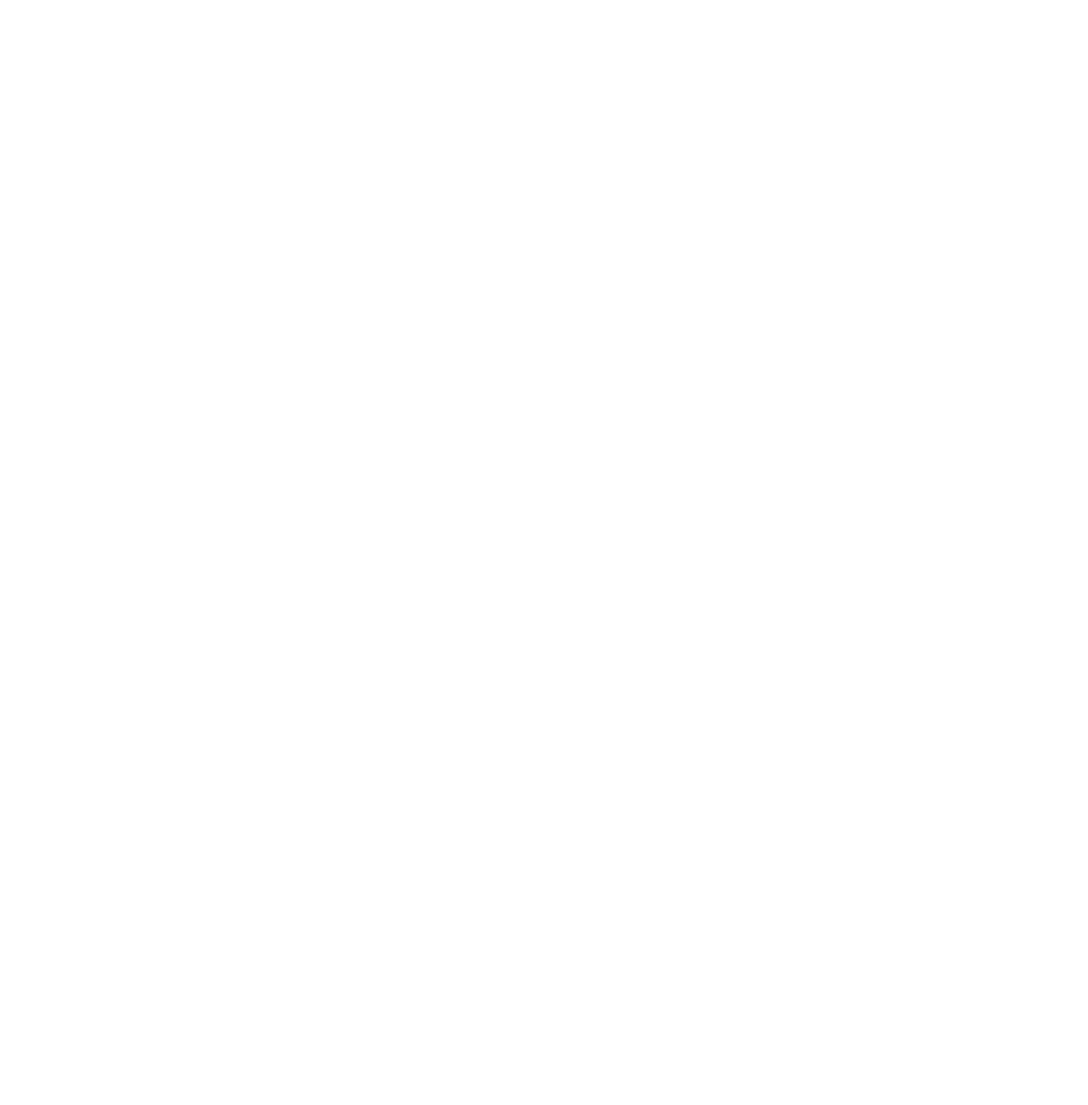
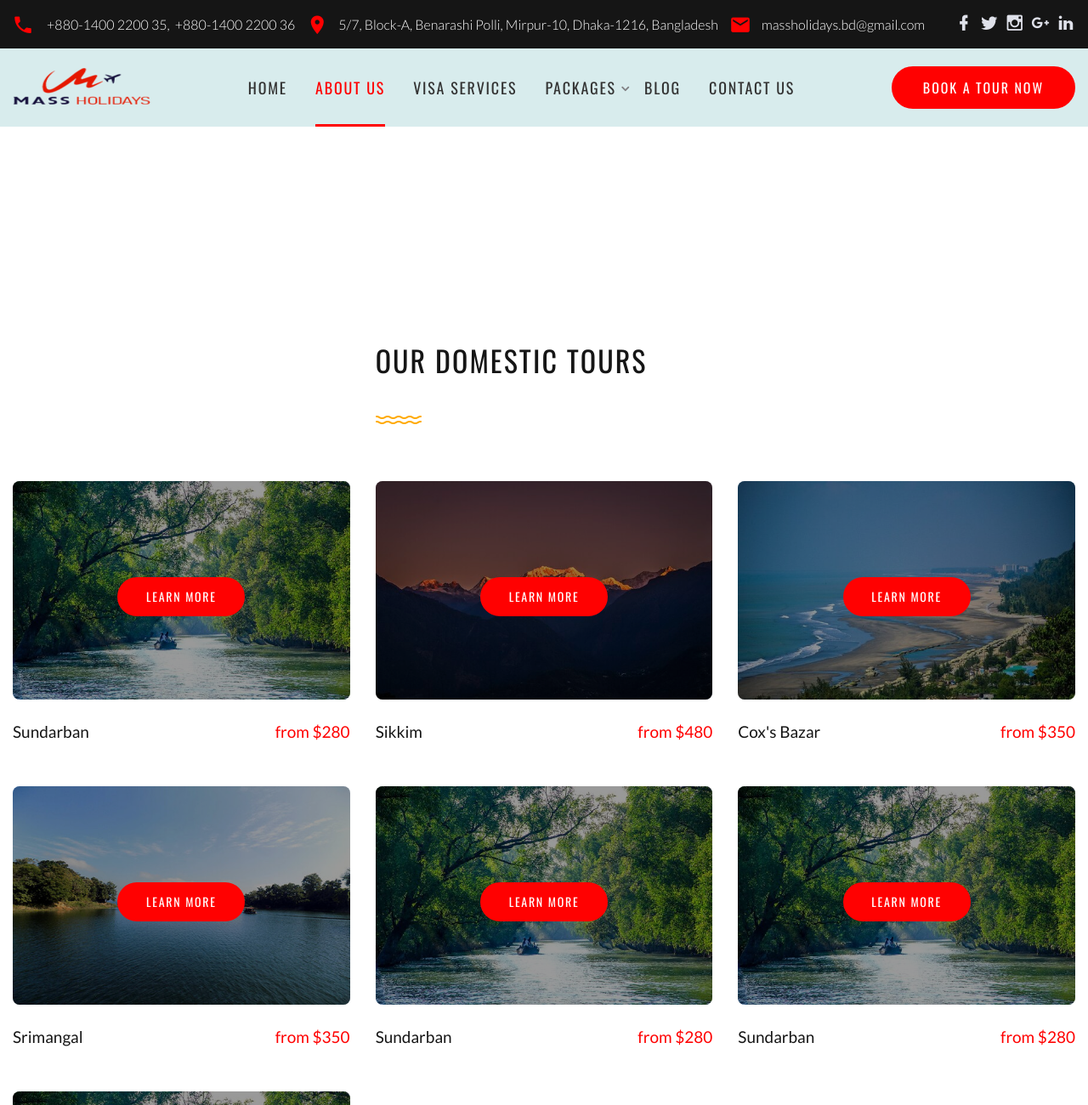
Before and after one commit to asifdotpy/massHolidays, a plain HTML site: page domestic.html in a window 1280 px wide. Shown: the top 1300 px of the page at 85% size. Before the commit the page ends 800 px from the top, so only its background shows below. Drawn offline with nearby package versions, Linux system fonts and the light colour scheme.

Commit message:
domestic page added initial release

```diff
--- a/domestic.html
+++ b/domestic.html
@@ -0,0 +1,220 @@
+<!DOCTYPE html>
+<html class="wide wow-animation" lang="en">
+  <head>
+    <!-- Site Title-->
+    <title>Mass Holidays BD - About Us</title>
+    <meta name="format-detection" content="telephone=no">
+    <meta name="viewport" content="width=device-width, height=device-height, initial-scale=1.0">
+    <meta http-equiv="X-UA-Compatible" content="IE=edge">
+    <meta charset="utf-8">
+    <!-- Stylesheets -->
+    <link rel="stylesheet" type="text/css" href="//fonts.googleapis.com/css?family=Oswald:200,400%7CLato:300,400,300italic,700%7CMontserrat:900">
+    <link rel="stylesheet" href="css/bootstrap.css">
+    <link rel="stylesheet" href="css/style.css">
+    <link rel="stylesheet" href="css/fonts.css">
+		<!--[if lt IE 10]>
+    <div style="background: #212121; padding: 10px 0; box-shadow: 3px 3px 5px 0 rgba(0,0,0,.3); clear: both; text-align:center; position: relative; z-index:1;"><a href="https://windows.microsoft.com/en-US/internet-explorer/"><img src="images/ie8-panel/warning_bar_0000_us.jpg" border="0" height="42" width="820" alt="You are using an outdated browser. For a faster, safer browsing experience, upgrade for free today."></a></div>
+    <script src="js/html5shiv.min.js"></script>
+		<![endif]-->
+  </head>
+  <body>
+    <div class="page">
+        <header class="section page-header">
+            <!-- RD Navbar-->
+            <div class="rd-navbar-wrap rd-navbar-corporate" style="height: 241px;">
+              <nav class="rd-navbar rd-navbar-original rd-navbar-static" data-layout="rd-navbar-fixed" data-sm-layout="rd-navbar-fixed" data-md-layout="rd-navbar-fixed" data-md-device-layout="rd-navbar-fixed" data-lg-layout="rd-navbar-fullwidth" data-xl-layout="rd-navbar-static" data-lg-device-layout="rd-navbar-fixed" data-xl-device-layout="rd-navbar-static" data-md-stick-up-offset="130px" data-lg-stick-up-offset="100px" data-stick-up="true" data-sm-stick-up="true" data-md-stick-up="true" data-lg-stick-up="true" data-xl-stick-up="true">
+                <div class="rd-navbar-collapse-toggle toggle-original" data-rd-navbar-toggle=".rd-navbar-collapse"><span></span></div>
+                <div class="rd-navbar-top-panel rd-navbar-collapse novi-background toggle-original-elements">
+                  <div class="rd-navbar-top-panel-inner">
+                    <ul class="list-inline">
+                      <li class="box-inline list-inline-item"><span class="icon novi-icon icon-md-smaller icon-secondary mdi mdi-phone"></span>
+                        <ul class="list-comma">
+                          <li><a href="tel:#">+880-1400 2200 35</a></li>
+                          <li><a href="tel:#">+880-1400 2200 36</a></li>
+                        </ul>
+                      </li>
+                      <li class="box-inline list-inline-item"><span class="icon novi-icon icon-md-smaller icon-secondary mdi mdi-map-marker"></span><a href="#">5/7, Block-A, Benarashi Polli, Mirpur-10, Dhaka-1216, Bangladesh</a></li>
+                      <li class="box-inline list-inline-item"><span class="icon novi-icon icon-md-smaller icon-secondary mdi mdi-email"></span><a href="mailto:#">massholidays.bd@gmail.com</a></li>
+                    </ul>
+                    <ul class="list-inline">
+                      <li class="list-inline-item"><a class="icon novi-icon icon-sm-bigger icon-gray-1 mdi mdi-facebook" href="#"></a></li>
+                      <li class="list-inline-item"><a class="icon novi-icon icon-sm-bigger icon-gray-1 mdi mdi-twitter" href="#"></a></li>
+                      <li class="list-inline-item"><a class="icon novi-icon icon-sm-bigger icon-gray-1 mdi mdi-instagram" href="#"></a></li>
+                      <li class="list-inline-item"><a class="icon novi-icon icon-sm-bigger icon-gray-1 mdi mdi-google-plus" href="#"></a></li>
+                      <li class="list-inline-item"><a class="icon novi-icon icon-sm-bigger icon-gray-1 mdi mdi-linkedin" href="#"></a></li>
+                    </ul>
+                  </div>
+                  <div class="rd-navbar-top-panel-inner"><a class="button button-sm button-secondary button-nina" href="#" target="_blank">send us a message</a></div>
+                </div>
+                <div class="rd-navbar-inner">
+                  <!-- RD Navbar Panel-->
+                  <div class="rd-navbar-panel">
+                    <!-- RD Navbar Toggle-->
+                    <button class="rd-navbar-toggle toggle-original" data-rd-navbar-toggle=".rd-navbar-nav-wrap"><span></span></button>
+                    <!-- RD Navbar Brand-->
+                    <div class="rd-navbar-brand"><a class="brand-name" href="index.html"><img class="logo-default" src="images/logo_163x46.png" alt="" width="163" height="46"><img class="logo-inverse" src="images/logo_163x46.png" alt="" width="163" height="46"></a></div>
+                  </div>
+                  <div class="rd-navbar-aside-center">
+                    <div class="rd-navbar-nav-wrap toggle-original-elements">
+                      <!-- RD Navbar Nav-->
+                      <ul class="rd-navbar-nav">
+                        <li><a href="index.html">Home</a>
+                        </li>
+                        <li class="active"><a href="about-us.html">About Us</a>
+                        </li>
+                        <li><a href="visa-services.html">Visa Services</a>
+                        </li>
+                        <li class="rd-navbar--has-dropdown rd-navbar-submenu" onclick="dropdown()"><a href="#">Packages</a><span class="rd-navbar-submenu-toggle"></span><span class="rd-navbar-submenu-toggle"></span>
+                          <!-- RD Navbar Dropdown-->
+                          <ul class="rd-navbar-dropdown">
+                            <li><a href="fullwidth-gallery-hover-title.html">Domestic</a>
+                            </li>
+                            <li><a href="grid-gallery-hover-title.html">International</a>
+                            </li>
+                          </ul>
+                        </li>
+                        <li><a href="blog.html">Blog</a>
+                          <!-- RD Navbar Dropdown-->
+
+                        </li>
+                        <li><a href="contact-us.html">Contact us</a>
+                          <!-- RD Navbar Megamenu-->
+                            </li>
+                          </ul>
+
+
+                    </div>
+                  </div>
+                  <div class="rd-navbar-aside-right"><a class="button button-sm button-secondary button-nina" href="tour-search.html">Book a tour now</a></div>
+                </div>
+              </nav>
+            </div>
+          </header>
+
+    <!--main content will be shown here-->
+
+    <section class="section section-variant-1 bg-default novi-background bg-cover">
+        <div class="container container-wide">
+          <div class="row row-fix justify-content-xl-end row-30 text-center text-xl-left">
+            <div class="col-xl-8">
+              <div class="parallax-text-wrap">
+                <h3>Our Domestic Tours</h3>
+              </div>
+              <hr class="divider divider-decorate">
+            </div>
+          </div>
+          <div class="row row-50">
+            <div class="col-md-6 col-xl-4">
+              <article class="event-default-wrap">
+                <div class="event-default">
+                  <figure class="event-default-image"><img src="images/sundarban.jpg" alt="" width="570" height="370">
+                  </figure>
+                  <div class="event-default-caption"><a class="button button-xs button-secondary button-nina" href="single-tour.html">learn more</a></div>
+                </div>
+                <div class="event-default-inner">
+                  <h5><a class="event-default-title" href="single-tour.html">Sundarban</a></h5><span class="heading-5">from $280</span>
+                </div>
+              </article>
+            </div>
+            <div class="col-md-6 col-xl-4">
+              <article class="event-default-wrap">
+                <div class="event-default">
+                  <figure class="event-default-image"><img src="images/sikkim.jpg" alt="" width="570" height="370">
+                  </figure>
+                  <div class="event-default-caption"><a class="button button-xs button-secondary button-nina" href="single-tour.html">learn more</a></div>
+                </div>
+                <div class="event-default-inner">
+                  <h5><a class="event-default-title" href="single-tour.html">Sikkim</a></h5><span class="heading-5">from $480</span>
+                </div>
+              </article>
+            </div>
+            <div class="col-md-6 col-xl-4">
+              <article class="event-default-wrap">
+                <div class="event-default">
+                  <figure class="event-default-image"><img src="images/coxsbazar.jpg" alt="" width="570" height="370">
+                  </figure>
+                  <div class="event-default-caption"><a class="button button-xs button-secondary button-nina" href="single-tour.html">learn more</a></div>
+                </div>
+                <div class="event-default-inner">
+                  <h5><a class="event-default-title" href="single-tour.html">Cox's Bazar</a></h5><span class="heading-5">from $350</span>
+                </div>
+              </article>
+            </div>
+            <div class="col-md-6 col-xl-4">
+              <article class="event-default-wrap">
+                <div class="event-default">
+                  <figure class="event-default-image"><img src="images/srimangal.jpg" alt="" width="570" height="370">
+                  </figure>
+                  <div class="event-default-caption"><a class="button button-xs button-secondary button-nina" href="single-tour.html">learn more</a></div>
+                </div>
+                <div class="event-default-inner">
+                  <h5><a class="event-default-title" href="single-tour.html">Srimangal</a></h5><span class="heading-5">from $350</span>
+                </div>
+              </article>
+            </div>
+            <div class="col-md-6 col-xl-4">
+                <article class="event-default-wrap">
+                  <div class="event-default">
+                    <figure class="event-default-image"><img src="images/sundarban.jpg" alt="" width="570" height="370">
+                    </figure>
+                    <div class="event-default-caption"><a class="button button-xs button-secondary button-nina" href="single-tour.html">learn more</a></div>
+                  </div>
+                  <div class="event-default-inner">
+                    <h5><a class="event-default-title" href="single-tour.html">Sundarban</a></h5><span class="heading-5">from $280</span>
+                  </div>
+                </article>
+              </div>
+              <div class="col-md-6 col-xl-4">
+                <article class="event-default-wrap">
+                  <div class="event-default">
+                    <figure class="event-default-image"><img src="images/sundarban.jpg" alt="" width="570" height="370">
+                    </figure>
+                    <div class="event-default-caption"><a class="button button-xs button-secondary button-nina" href="single-tour.html">learn more</a></div>
+                  </div>
+                  <div class="event-default-inner">
+                    <h5><a class="event-default-title" href="single-tour.html">Sundarban</a></h5><span class="heading-5">from $280</span>
+                  </div>
+                </article>
+              </div>
+              <div class="col-md-6 col-xl-4">
+                <article class="event-default-wrap">
+                  <div class="event-default">
+                    <figure class="event-default-image"><img src="images/sundarban.jpg" alt="" width="570" height="370">
+                    </figure>
+                    <div class="event-default-caption"><a class="button button-xs button-secondary button-nina" href="single-tour.html">learn more</a></div>
+                  </div>
+                  <div class="event-default-inner">
+                    <h5><a class="event-default-title" href="single-tour.html">Sundarban</a></h5><span class="heading-5">from $280</span>
+                  </div>
+                </article>
+              </div>
+          </div>
+        </div>
+      </section>
+
+
+    <!--end of main content-->
+
+    <footer class="section page-footer page-footer-minimal novi-background bg-cover text-center bg-gray-darker">
+        <div class="container container-wide">
+          <div class="row row-fix justify-content-sm-center align-items-md-center row-30">
+            <!--<div class="col-md-10 col-lg-7 col-xl-4 text-xl-left"><a href="index.html"><img class="inverse-logo" src="images/logo-inverse-163x46.png" alt="" width="163" height="46"/></a></div>-->
+            <div class="col-md-10 col-lg-7 col-xl-4">
+              <p class="right">©&nbsp;<span class="copyright-year">2021</span> All Rights Reserved&nbsp;<a href="#">Terms of Use</a>&nbsp;and&nbsp;<a href="privacy-policy.html">Privacy Policy</a></p>
+            </div>
+            <div class="col-md-10 col-lg-7 col-xl-4 text-xl-right">
+              <ul class="group-xs group-middle">
+                <li><a class="icon novi-icon icon-md-middle icon-circle icon-secondary-5-filled mdi mdi-facebook" href="#"></a></li>
+                <li><a class="icon novi-icon icon-md-middle icon-circle icon-secondary-5-filled mdi mdi-twitter" href="#"></a></li>
+                <li><a class="icon novi-icon icon-md-middle icon-circle icon-secondary-5-filled mdi mdi-instagram" href="#"></a></li>
+                <li><a class="icon novi-icon icon-md-middle icon-circle icon-secondary-5-filled mdi mdi-google" href="#"></a></li>
+                <li><a class="icon novi-icon icon-md-middle icon-circle icon-secondary-5-filled mdi mdi-linkedin" href="#"></a></li>
+              </ul>
+            </div>
+          </div>
+        </div>
+      </footer>
+      <script>(function(w,d,s,l,i){w[l]=w[l]||[];w[l].push({'gtm.start': new Date().getTime(),event:'gtm.js'});var f=d.getElementsByTagName(s)[0],j=d.createElement(s),dl=l!='dataLayer'?'&l='+l:'';j.async=true;j.src='//www.googletagmanager.com/gtm.js?id='+i+dl;f.parentNode.insertBefore(j,f);})(window,document,'script','dataLayer','GTM-P9FT69');</script>
+    </div>
+  </body>
+  </html>
--- a/js/script.js
+++ b/js/script.js
@@ -2939,7 +2939,8 @@ function locationDropdown() {
 	var names = document.getElementById("package").value;
 	// value 1 is for domestic and 2 for international
 	if (names === "1") {
-		var array = ["Sikkim", "Cox's Bazar", "Sundarban", "Sajek"];
+		var array = ["Bandarban", "Chandpur", "Saint Martin",
+					 "Sajek", "Sitakunda", "Sreemangal", "Sunderban"];
 	}
 	else if (names === "2") {
 		var array = ["India", "Bhutan", "Maldives", "Thailand"];
```
Also changed, not shown: about-us.html (+2 -2 lines), blog.html (+2 -2 lines), contact-us.html (+2 -2 lines), index.html (+2 -2 lines), visa-services.html (+2 -3 lines), images/packages/bandorbon.jpeg (renamed from images/packages/WhatsApp Image 2021-04-10 at 12.02.52 PM (1).jpeg), images/packages/chandpur.jpeg (renamed from images/packages/WhatsApp Image 2021-04-10 at 12.02.54 PM (2).jpeg), images/packages/saintMartin.jpeg (renamed from images/packages/WhatsApp Image 2021-04-10 at 12.02.54 PM (1).jpeg), images/packages/sajek.jpeg (renamed from images/packages/WhatsApp Image 2021-04-10 at 12.02.54 PM.jpeg), images/packages/shitakundo.jpeg (renamed from images/packages/WhatsApp Image 2021-04-10 at 12.02.52 PM.jpeg), images/packages/sreeMongol.jpeg (renamed from images/packages/WhatsApp Image 2021-04-10 at 12.02.52 PM (2).jpeg), images/packages/sundarban.jpeg (renamed from images/packages/WhatsApp Image 2021-04-10 at 12.02.53 PM.jpeg).
